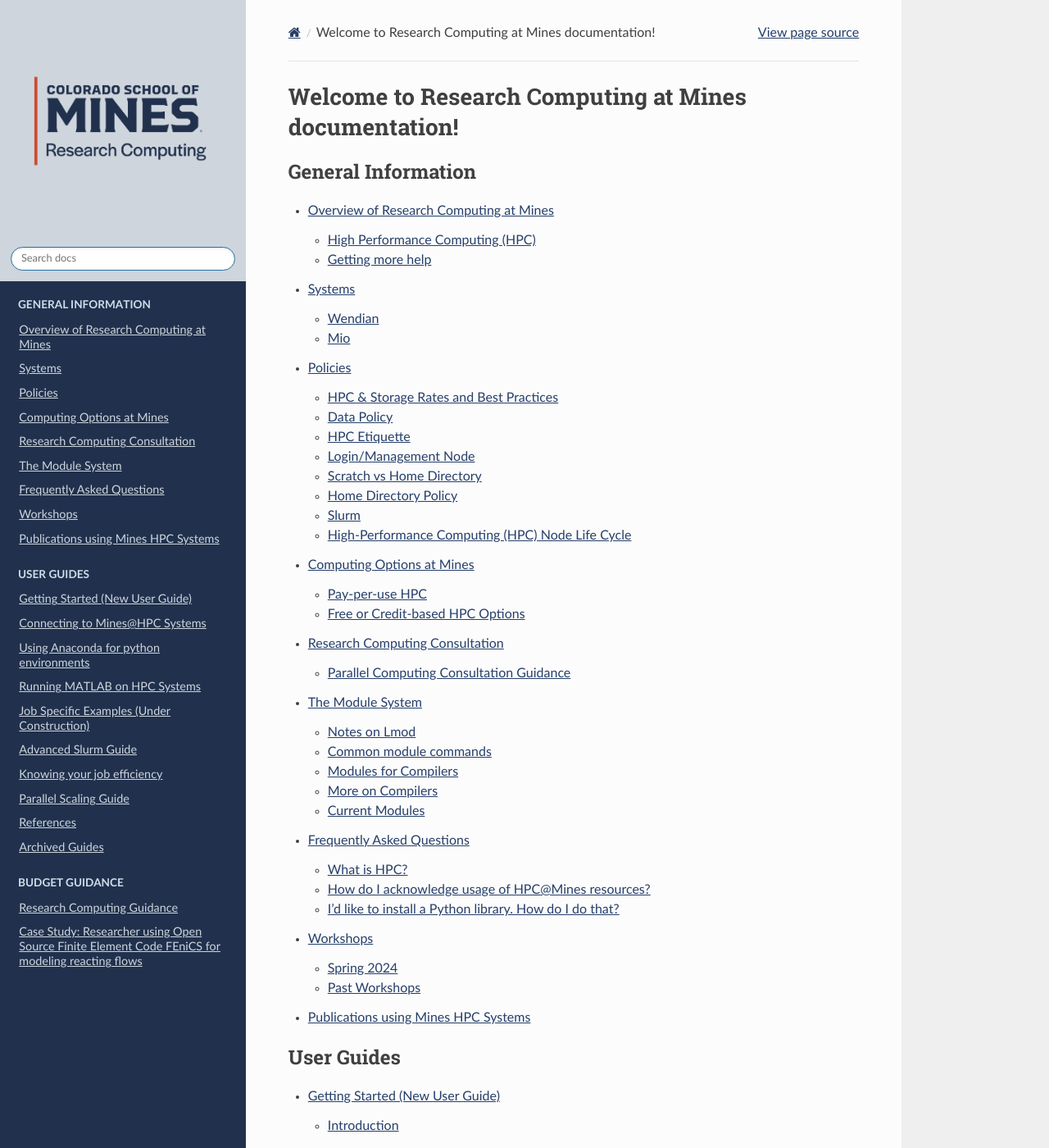
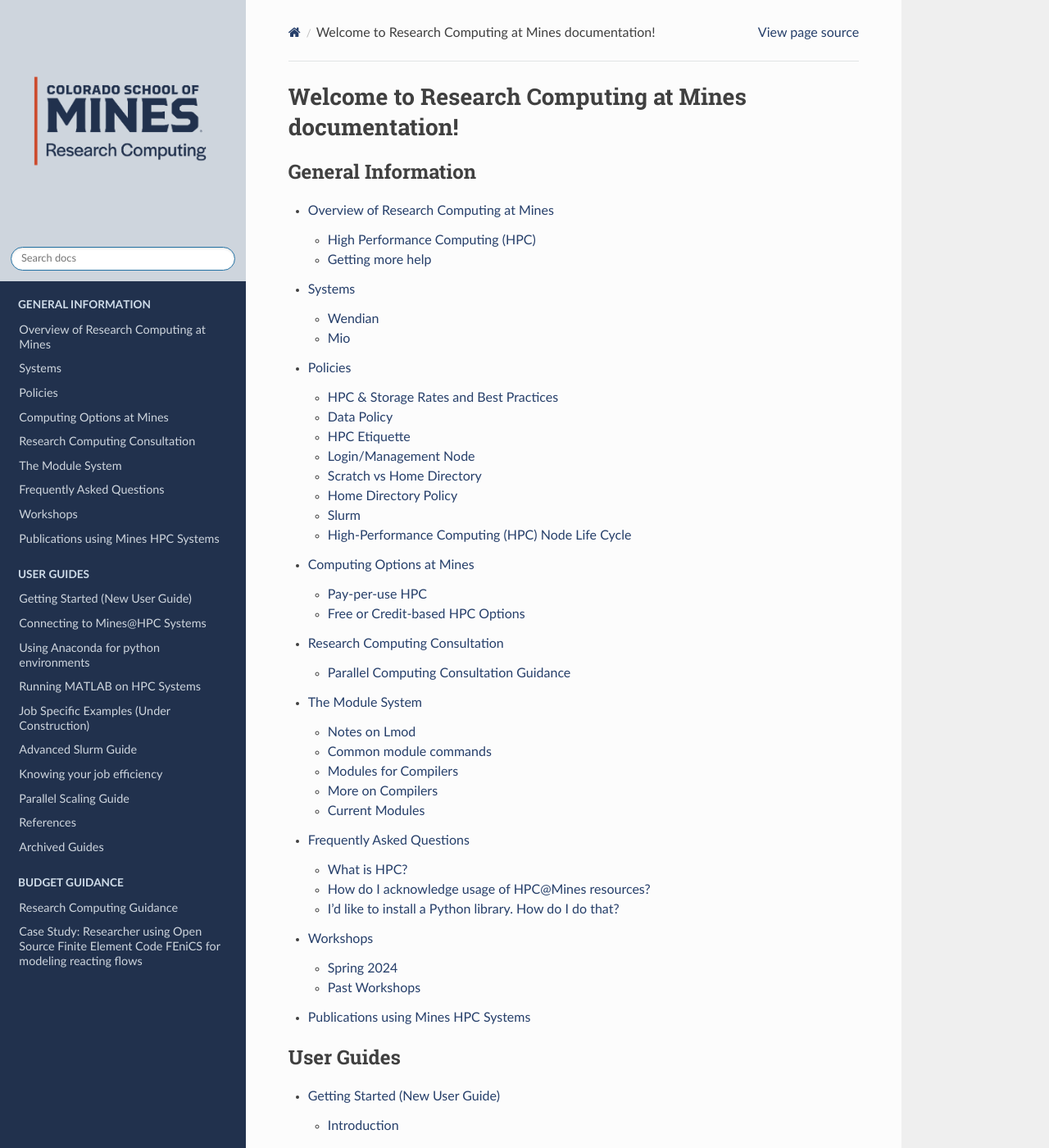
Before and after one commit to mines-researchcomputing/rc-docs, a Sphinx documentation site: the page built from source/index.rst, in a window 1280 px wide and 1400 px high. Shown: the whole window at 82% size. Built offline with Sphinx 7.4.7 and the Read the Docs theme 2.0.0, drawn with Linux system fonts in a browser that asks for light colours.

Commit message:
Update custom.css

```diff
--- a/source/_static/css/custom.css
+++ b/source/_static/css/custom.css
@@ -27,7 +27,7 @@
          color: #CED5DD;
       }
 
-a:link {
+a:hover {
   text-decoration: underline;
 }
 
```
